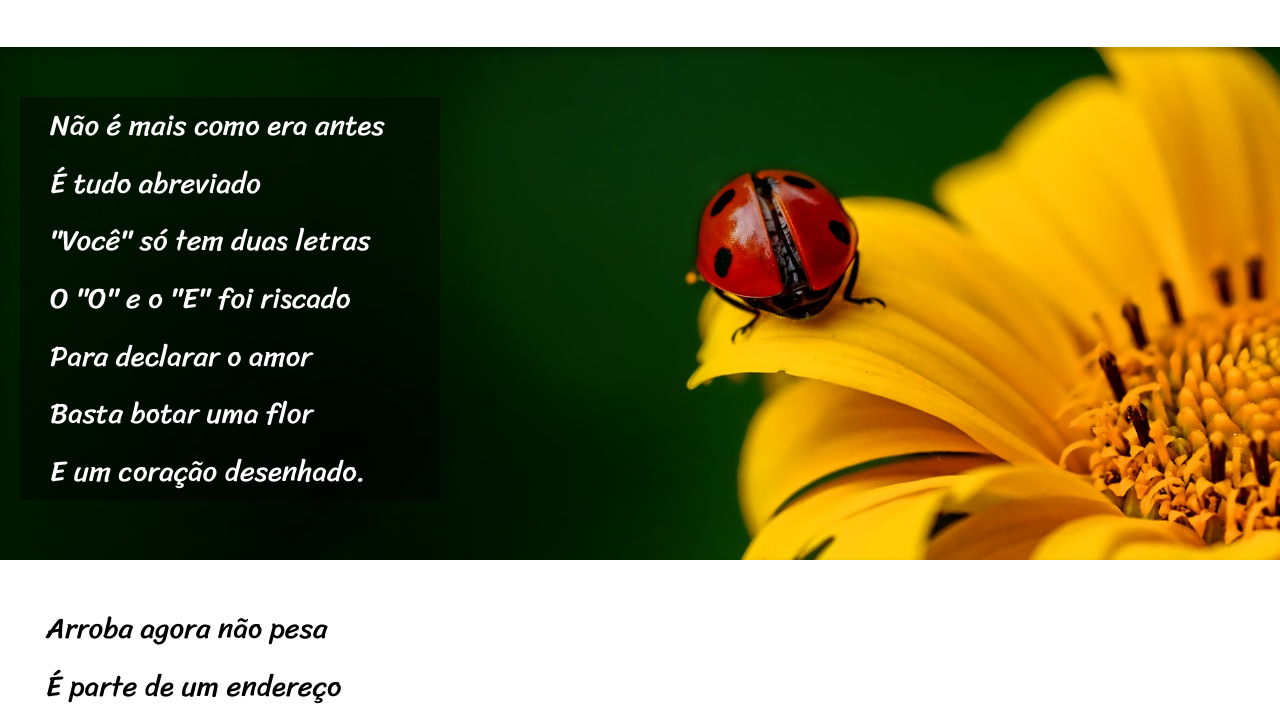
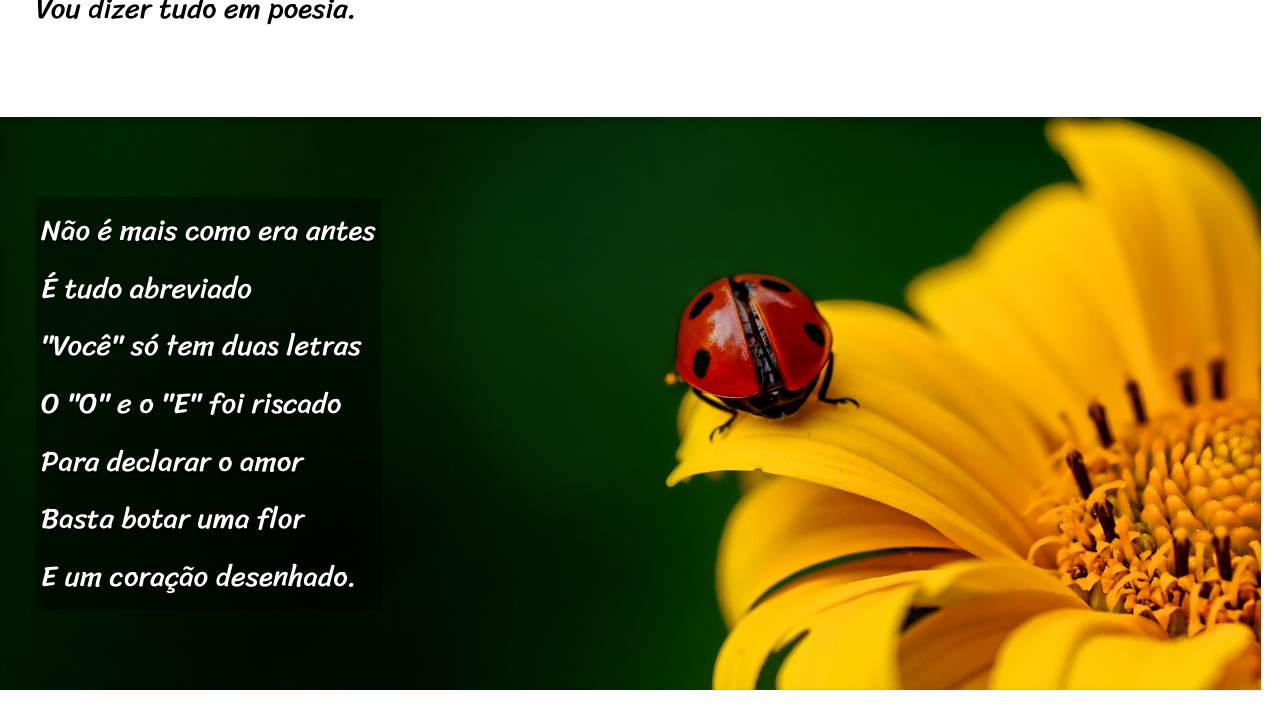
Before and after one commit to AilaFelixx/cordel-projeto, a plain HTML site: page index.html in a window 1280 px wide. Shown: the part 796-1520 px from the top of the page. Drawn offline with Linux system fonts and the light colour scheme; a web font is replaced by a local one.

Commit message:
Aprimoramentos no estilo

```diff
--- a/style/style.css
+++ b/style/style.css
@@ -20,11 +20,16 @@
     padding: 0px;
 }
 
+html, body {
+    min-height: 100vh;
+}
+
 header {
     background-color: black;
     color: white;
     height: 350px;
     text-align: center;
+    font-variant: small-caps;
 }
 
 img {
@@ -32,7 +37,7 @@ img {
 }
 
 h1 {
-    font-family: var(--fontetitulo);
+    font-family: var(--fontetitulo), sans-serif;
     font-size: 6.5em;
     padding-top: 50px;
     padding-bottom: 20px;
@@ -52,41 +57,38 @@ main {
 }
 
 main p {
-    padding-left: 36px;
+    margin-left: 36px;
 }
 
 section {
-    font-family: var(--fontepadrao);
+    font-family: var(--fontepadrao), cursive;
     font-size: 1.8em;
-}
-
-section p {
-    margin: 40px 10px 50px 10px;
+    padding: 10vh 0vh;
 }
 
 .parallax {
-    width: 100%;
+    width: 98.5%;
     box-shadow: -0px 5px 10px rgba(0, 0, 0, 0.24) inset;
 }
 
 #joana {
     background: green url(../imagens/background001.jpg) center center no-repeat fixed;
     background-size: cover;
-    padding: 10px;
+    /* padding: 10px; */
 }
 
 #folhas {
     background: wheat url(../imagens/background002.jpg) center center no-repeat fixed;
     background-size: cover;
-    padding: 10px;
-
+    /* padding: 10px; */
 }
 
 .dif {
     background-color: rgba(0, 0, 0, 0.411);
     color: white;
-    padding: 0px 30px;
-    max-width: 360px;
+    display: inline-block;
+    padding: 5px;
+    text-shadow: 0px 2px 2px black;
 }
 
 footer {
```
